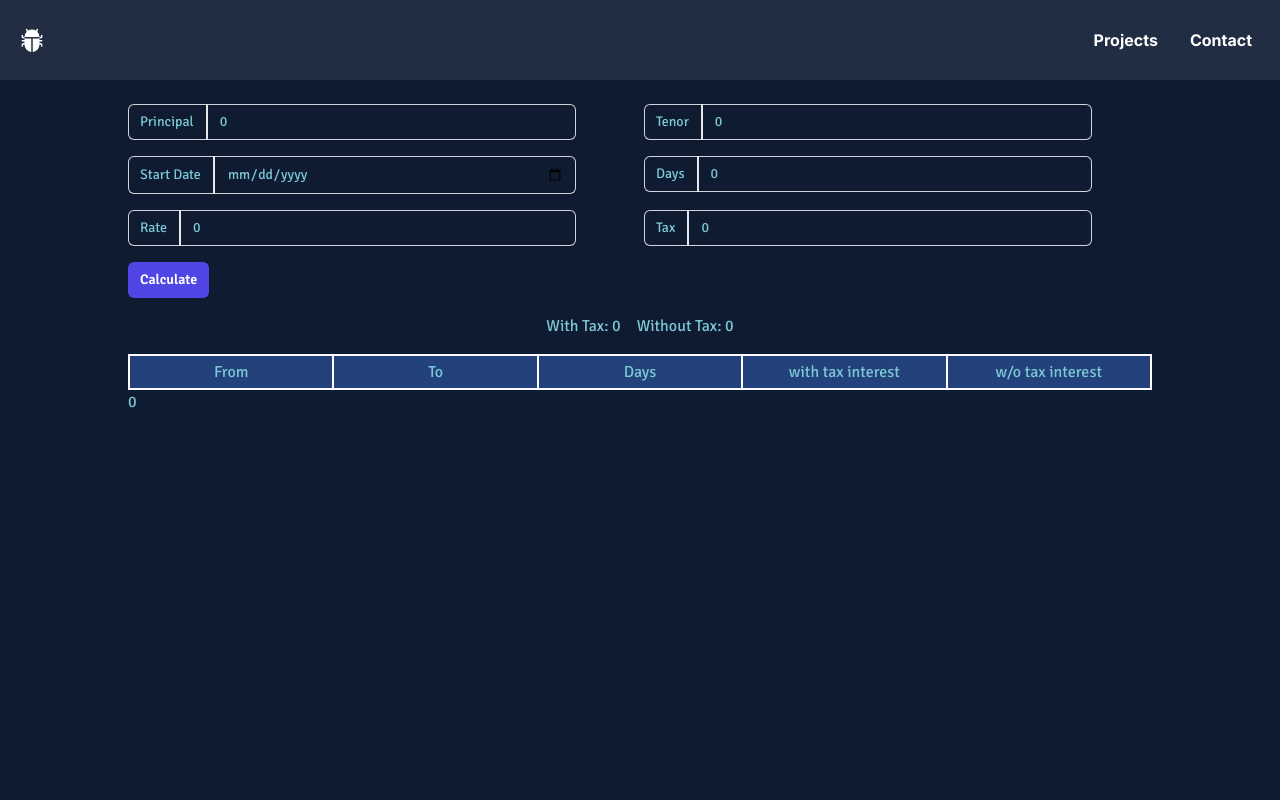
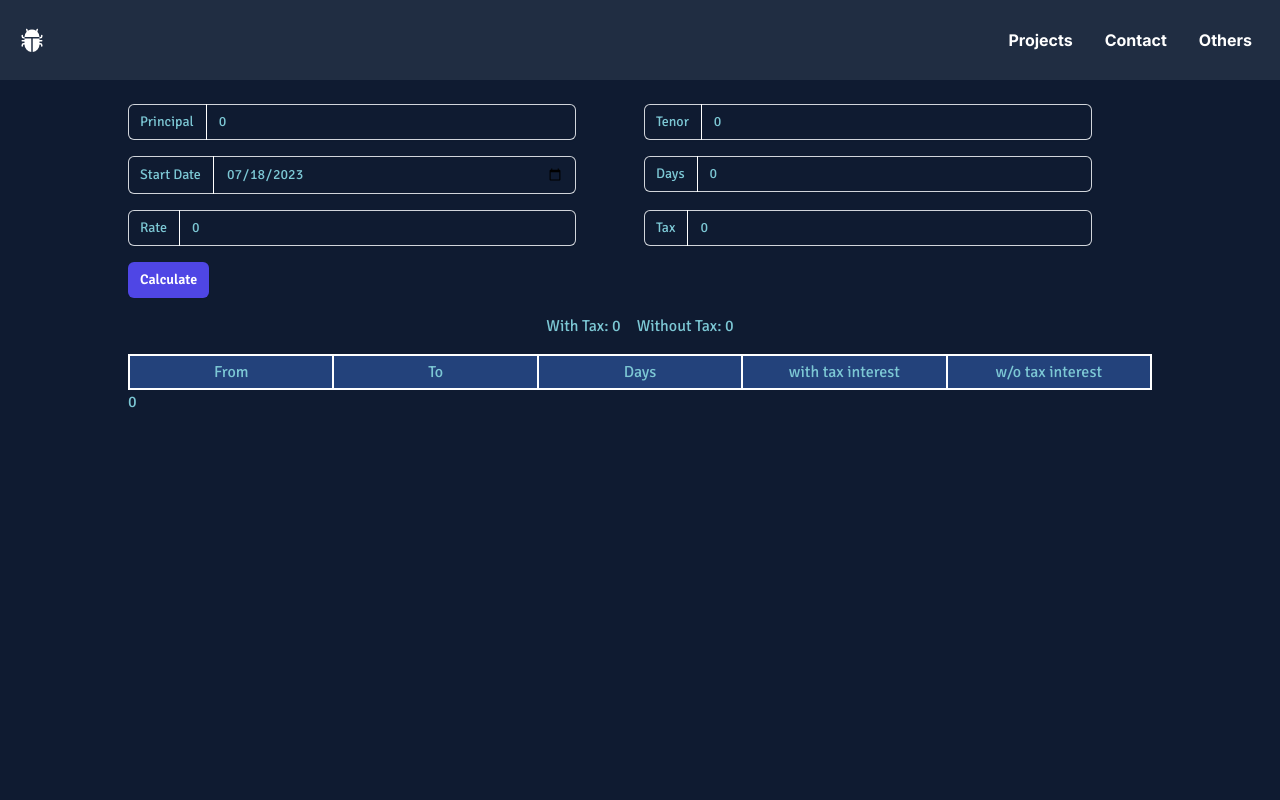
Before and after one commit to Parzival-IOI/Portfolio_3.0, a Next.js app: page /Interest/Fixed in a window 1280 px wide. Shown: the top 800 px of the page. Built offline with nearby package versions, Linux system fonts and the light colour scheme.

Commit message:
headless ui and edit date for default value

```diff
--- a/Components/Icon.tsx
+++ b/Components/Icon.tsx
@@ -98,7 +98,7 @@ export function Arrow() {
     )
 }
 
-export function Menu() {
+export function MenuBar() {
     return (
         <svg xmlns="http://www.w3.org/2000/svg" width="28" height="28" fill="currentColor" className="bi bi-list" viewBox="0 0 16 16">
             <path fillRule="evenodd" d="M2.5 12a.5.5 0 0 1 .5-.5h10a.5.5 0 0 1 0 1H3a.5.5 0 0 1-.5-.5m0-4a.5.5 0 0 1 .5-.5h10a.5.5 0 0 1 0 1H3a.5.5 0 0 1-.5-.5m0-4a.5.5 0 0 1 .5-.5h10a.5.5 0 0 1 0 1H3a.5.5 0 0 1-.5-.5"/>
--- a/Components/Navbar.tsx
+++ b/Components/Navbar.tsx
@@ -1,10 +1,11 @@
 "use client"
 
 import Link from 'next/link'
-import { Close, HomeIcon, Menu } from './Icon'
+import { Close, HomeIcon, MenuBar } from './Icon'
 import { usePathname } from 'next/navigation'
 import { Inter } from 'next/font/google'
 import { useState } from 'react'
+import { Menu, MenuButton, MenuItem, MenuItems } from '@headlessui/react'
 
 const inter = Inter({
   subsets : ['latin'],
@@ -12,21 +13,33 @@ const inter = Inter({
 })
 
 type NavName = {
-  key: number
   name: string,
   path: string|any,
 }
 
 const name: NavName[] = [
   {
-    key: 2,
-    name : 'Projects',
-    path:'/Projects',
+    name: 'Projects',
+    path: '/Projects',
   },
   {
-    key: 3,
-    name : 'Contact',
-    path:"/Contact",
+    name: 'Contact',
+    path: '/Contact',
+  },
+  {
+    name: 'Others',
+    path: ''
+  }
+]
+
+const others: NavName[] = [
+  {
+    name: 'Saving',
+    path: '/Interest/Saving'
+  },
+  {
+    name: 'Fixed',
+    path: '/Interest/Fixed'
   }
 ]
 
@@ -54,16 +67,33 @@ const Navbar = () => {
           </div>
         </div>
         <button type='button' onClick={()=>{openSideBar()}} className={`block sm:hidden mr-6 transition-all duration-500 ${sideBar ? `fixed right-0 z-50` : `` }`}>
-          {!sideBar && <Menu/>}
+          {!sideBar && <MenuBar/>}
           {sideBar && <Close/>}
         </button>
         {sideBar && <div className='fixed left-0 top-0 w-full h-full bg-slate-800/50 delay-200 transition-opacity duration-500 block sm:hidden' onClick={()=>{openSideBar()}}></div>}
 
         <div className={`fixed w-1/2 h-full top-0 bg-slate-800/95 transition-all duration-500  flex justify-center items-center flex-col gap-y-16 text-xl mr-6 lg:gap-6 font-bold sm:bg-transparent sm:flex-row sm:w-auto sm:relative sm:left-0 sm:text-base sm:gap-4 ${sideBar ? `left-1/2` : `left-full` }`}>
-          {name.map((items)=>{
+          {name.map((items, index)=>{
             isActive = (items.path === pathname) ? true : false;
+            if(index == name.length-1) {
+              return (
+                <Menu key={index}>
+                  <MenuButton className="px-1 py-1 hover:text-slate-300 relative transition-all duration-300 before:content-[''] before:transition-all before:absolute before:bottom-0 before:left-0 before:rounded-md before:h-[8%] before:bg-white data-[active]:before:w-full before:w-0 hover:before:w-full">{items.name}</MenuButton>
+                  <MenuItems anchor="bottom">
+                    {others.map((link) => (
+                      <div className="block data-[focus]:bg-blue-100 z-50">
+                        <MenuItem key={link.path} >
+                          <Link href={link.path}>{link.name}</Link>
+                        </MenuItem>
+                      </div>
+
+                    ))}
+                  </MenuItems>
+                </Menu>
+              )
+            }
             return (
-              <Link onClick={()=>{openSideBar()}} href={{pathname: items.path}} key={items.key} className={`px-1 py-1 hover:text-slate-300 relative transition-all duration-300 before:content-[''] before:transition-all before:absolute before:bottom-0 before:left-0 before:rounded-md before:h-[8%] before:bg-white  ${isActive ? `before:w-full` : `before:w-0 hover:before:w-full`}`}>{items.name}</Link>
+              <Link onClick={()=>{openSideBar()}} href={{pathname: items.path}} key={index} className={`px-1 py-1 hover:text-slate-300 relative transition-all duration-300 before:content-[''] before:transition-all before:absolute before:bottom-0 before:left-0 before:rounded-md before:h-[8%] before:bg-white  ${isActive ? `before:w-full` : `before:w-0 hover:before:w-full`}`}>{items.name}</Link>
           )})}
         </div>
       </div>
--- a/app/Interest/Fixed/page.tsx
+++ b/app/Interest/Fixed/page.tsx
@@ -95,78 +95,86 @@ const page = () => {
     return `${date.getDate()}-${date.toLocaleString('default', { month: 'short' })}-${date.getFullYear()}`
   }
 
+  function defaultDate() {
+    const today = new Date();
+    const numberOfDaysToAdd = 3;
+    const date = today.setDate(today.getDate() + numberOfDaysToAdd);
+    return new Date(date).toISOString().split('T')[0]
+  }
+
   return (
     <div className="min-h-screen bg-[#0f1b31] text-[#7cc7d4]">
       <div className="p-8 md:py-20 md:px-32 max-w-7xl mx-auto">
         <section className="pt-8 lg:pt-4 w-full h-auto grid grid-cols-1 md:grid-cols-2 gap-2">
 
           <div className="mt-2">
-            <div className="flex rounded-md shadow-sm ring-1 ring-inset ring-gray-300 focus-within:ring-2 focus-within:ring-inset focus-within:ring-indigo-600 sm:max-w-md">
-              <span className="flex select-none items-center px-3 sm:text-sm border-r-2">Principal</span>
+            <div className="flex flex-row-reverse rounded-md shadow-sm ring-1 ring-inset ring-gray-300 focus-within:ring-2 focus-within:ring-inset focus-within:ring-indigo-600 sm:max-w-md">
+              {/* flex reverse because of using peer from tailwind */}
               <input type="text" name="principal" id="principal" autoComplete="principal"
-                className="block flex-1 border-0 bg-transparent py-1.5 px-3 placeholder:text-gray-400 focus:ring-0 sm:text-sm sm:leading-6"
+                className="block flex-1 peer border-0 outline-none bg-transparent py-1.5 px-3 placeholder:text-gray-400 focus:ring-0 sm:text-sm sm:leading-6"
                 placeholder="initial money"
                 defaultValue={principal.toString()}
                 onChange={e => {
                   setPrincipal(parseFloat(e.target.value))
                 }}
               />
+              <span className="flex select-none items-center px-3 sm:text-sm border-r border-white peer-focus:border-r-2 peer-focus:border-indigo-600" >Principal</span>
             </div>
           </div>
 
 
           <div className="mt-2">
-            <div className="flex rounded-md shadow-sm ring-1 ring-inset ring-gray-300 focus-within:ring-2 focus-within:ring-inset focus-within:ring-indigo-600 sm:max-w-md">
-              <span className="flex select-none items-center px-3 sm:text-sm border-r-2">Tenor</span>
+            <div className="flex flex-row-reverse rounded-md shadow-sm ring-1 ring-inset ring-gray-300 focus-within:ring-2 focus-within:ring-inset focus-within:ring-indigo-600 sm:max-w-md">
               <input type="text" name="tenor" id="tenor" autoComplete="tenor"
-              className="block flex-1 border-0 bg-transparent py-1.5 px-3 placeholder:text-gray-400 focus:ring-0 sm:text-sm sm:leading-6"
+              className="block flex-1 peer border-0 outline-none bg-transparent py-1.5 px-3 placeholder:text-gray-400 focus:ring-0 sm:text-sm sm:leading-6"
               onChange={e => setTenor(parseFloat(e.target.value))}
               defaultValue={tenor.toString()}
               placeholder="Days" />
+              <span className="flex select-none items-center px-3 sm:text-sm border-r border-white peer-focus:border-r-2 peer-focus:border-indigo-600">Tenor</span>
             </div>
           </div>
 
           <div className="mt-2">
-            <div className="flex rounded-md shadow-sm ring-1 ring-inset ring-gray-300 focus-within:ring-2 focus-within:ring-inset focus-within:ring-indigo-600 sm:max-w-md">
-              <span className="flex select-none items-center px-3 sm:text-sm border-r-2">Start Date</span>
+            <div className="flex flex-row-reverse rounded-md shadow-sm ring-1 ring-inset ring-gray-300 focus-within:ring-2 focus-within:ring-inset focus-within:ring-indigo-600 sm:max-w-md">
               <input type="date" name="start" id="start" autoComplete="start"
-              className="block flex-1 border-0 bg-transparent py-1.5 px-3 placeholder:text-gray-400 focus:ring-0 sm:text-sm sm:leading-6"
+              className="block flex-1 peer border-0 outline-none bg-transparent py-1.5 px-3 placeholder:text-gray-400 focus:ring-0 sm:text-sm sm:leading-6"
               onChange={e => setStart(new Date(e.target.value))}
-              defaultValue={formatDate(start)}
+              defaultValue={defaultDate()}
               placeholder="Date" />
+              <span className="flex select-none items-center px-3 sm:text-sm border-r border-white peer-focus:border-r-2 peer-focus:border-indigo-600">Start Date</span>
             </div>
           </div>
 
           <div className="mt-2">
-            <div className="flex rounded-md shadow-sm ring-1 ring-inset ring-gray-300 focus-within:ring-2 focus-within:ring-inset focus-within:ring-indigo-600 sm:max-w-md">
-              <span className="flex select-none items-center px-3 sm:text-sm border-r-2">Days</span>
+            <div className="flex flex-row-reverse rounded-md shadow-sm ring-1 ring-inset ring-gray-300 focus-within:ring-2 focus-within:ring-inset focus-within:ring-indigo-600 sm:max-w-md">
               <input type="text" name="days" id="days" autoComplete="days"
-              className="block flex-1 border-0 bg-transparent py-1.5 px-3 placeholder:text-gray-400 focus:ring-0 sm:text-sm sm:leading-6"
+              className="block flex-1 peer border-0 outline-none bg-transparent py-1.5 px-3 placeholder:text-gray-400 focus:ring-0 sm:text-sm sm:leading-6"
               onChange={e => setDays(parseFloat(e.target.value))}
               defaultValue={days.toString()}
               placeholder="Days Interest" />
+              <span className="flex select-none items-center px-3 sm:text-sm border-r border-white peer-focus:border-r-2 peer-focus:border-indigo-600">Days</span>
             </div>
           </div>
 
           <div className="mt-2">
-            <div className="flex rounded-md shadow-sm ring-1 ring-inset ring-gray-300 focus-within:ring-2 focus-within:ring-inset focus-within:ring-indigo-600 sm:max-w-md">
-              <span className="flex select-none items-center px-3 sm:text-sm border-r-2">Rate</span>
+            <div className="flex flex-row-reverse rounded-md shadow-sm ring-1 ring-inset ring-gray-300 focus-within:ring-2 focus-within:ring-inset focus-within:ring-indigo-600 sm:max-w-md">
               <input type="text" name="rate" id="rate" autoComplete="rate"
-              className="block flex-1 border-0 bg-transparent py-1.5 px-3 placeholder:text-gray-400 focus:ring-0 sm:text-sm sm:leading-6"
+              className="block flex-1 peer border-0 outline-none bg-transparent py-1.5 px-3 placeholder:text-gray-400 focus:ring-0 sm:text-sm sm:leading-6"
               onChange={e => setRate(parseFloat(e.target.value))}
               defaultValue={rate.toString()}
               placeholder="Percentage" />
+              <span className="flex select-none items-center px-3 sm:text-sm border-r border-white peer-focus:border-r-2 peer-focus:border-indigo-600">Rate</span>
             </div>
           </div>
 
           <div className="mt-2">
-            <div className="flex rounded-md shadow-sm ring-1 ring-inset ring-gray-300 focus-within:ring-2 focus-within:ring-inset focus-within:ring-indigo-600 sm:max-w-md">
-              <span className="flex select-none items-center px-3 sm:text-sm border-r-2">Tax</span>
+            <div className="flex flex-row-reverse rounded-md shadow-sm ring-1 ring-inset ring-gray-300 focus-within:ring-2 focus-within:ring-inset focus-within:ring-indigo-600 sm:max-w-md">
               <input type="text" name="tax" id="tax" autoComplete="tax"
-              className="block flex-1 border-0 bg-transparent py-1.5 px-3 placeholder:text-gray-400 focus:ring-0 sm:text-sm sm:leading-6"
+              className="block flex-1 peer border-0 outline-none bg-transparent py-1.5 px-3 placeholder:text-gray-400 focus:ring-0 sm:text-sm sm:leading-6"
               onChange={e => setTax(parseFloat(e.target.value))}
               defaultValue={tax.toString()}
               placeholder="Percentage" />
+              <span className="flex select-none items-center px-3 sm:text-sm border-r border-white peer-focus:border-r-2 peer-focus:border-indigo-600">Tax</span>
             </div>
           </div>
 
--- a/package.json
+++ b/package.json
@@ -9,6 +9,7 @@
     "lint": "next lint"
   },
   "dependencies": {
+    "@headlessui/react": "^2.1.3",
     "@supabase/supabase-js": "^2.10.0",
     "@types/node": "18.15.0",
     "@types/react": "18.0.28",
```
Also changed, not shown: 1 other file (tests, documents, lock files or other folders).
